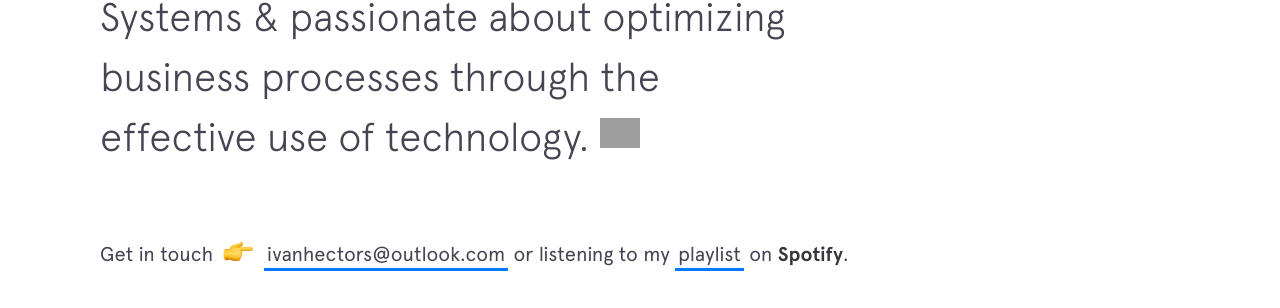
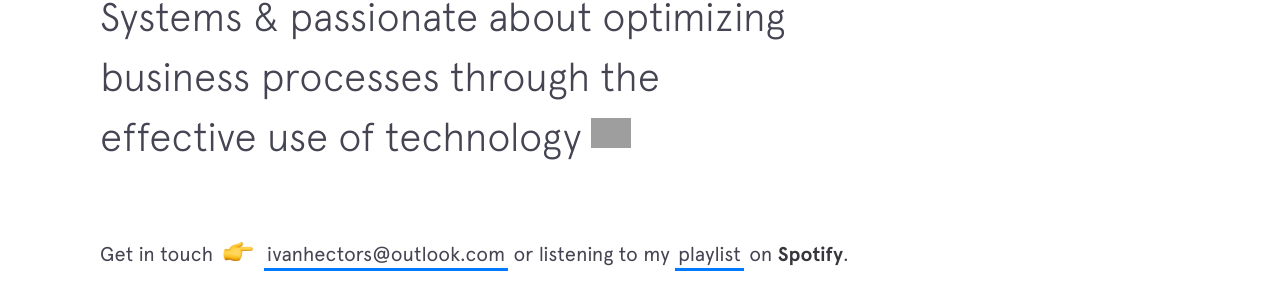
Before and after one commit to ivanhectors/ivanhectors.github.io, a Jekyll site: the page built from index.html, in a window 1280 px wide and 900 px high. Shown: the part 365-673 px from the top of the window. Built offline with Jekyll 4.4.1, drawn with Linux system fonts in a browser that asks for light colours; nearby versions of some CDN libraries; some of the changed text lies outside the part shown; grey boxes are pictures that could not be loaded.

Commit message:
Update intro.html

```diff
--- a/_includes/intro.html
+++ b/_includes/intro.html
@@ -4,7 +4,7 @@
   </h1>
 
   <h2 class="intro__tagline">I'm
-    <span class="name">Ivan</span>, a bachelor of Information Systems & passionate about optimizing business processes through the effective use of technology.
+    <span class="name">Ivan</span>, a bachelor of Information Systems & passionate about optimizing business processes through the effective use of technology
     <span class="emoji technologist"></span>
   </h2>
 
```
